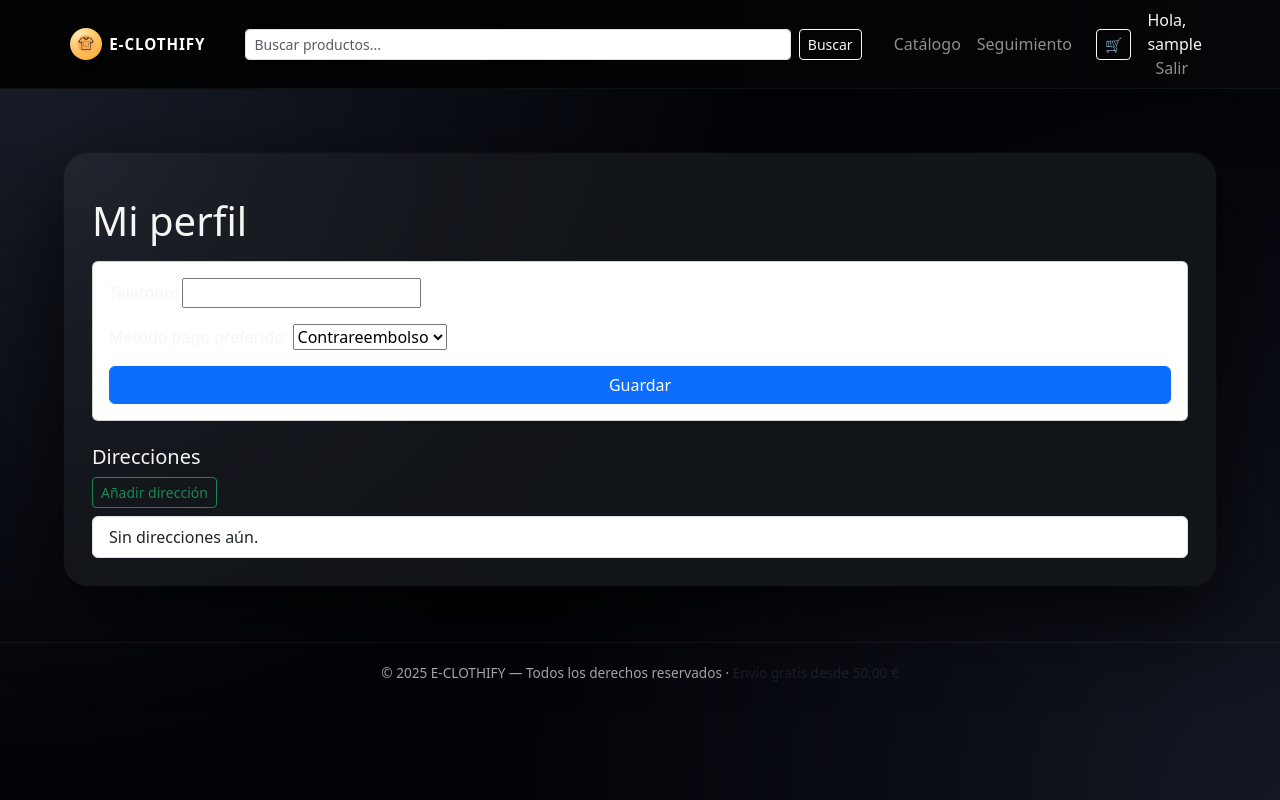
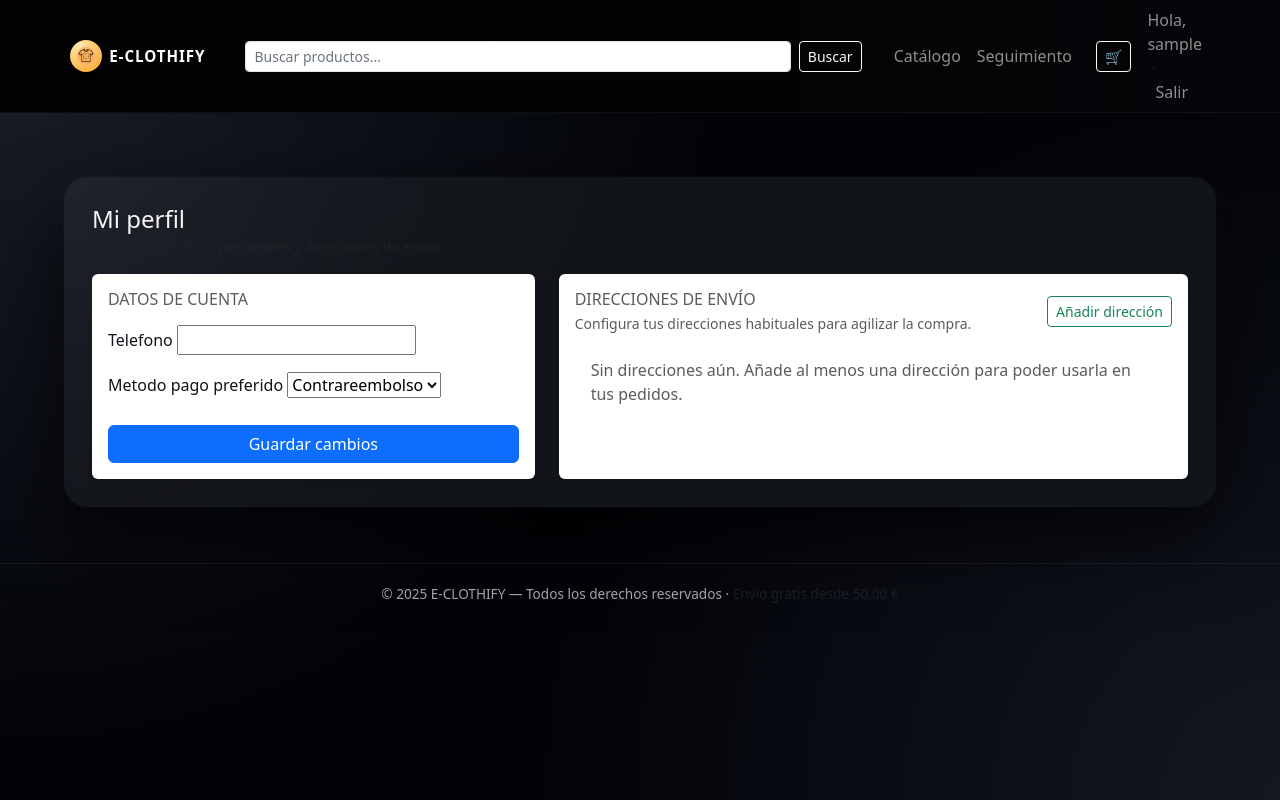
Before and after one commit to jesrammar/ecommerce-store, a Django app: page /cuenta/perfil/ in a window 1280 px wide. Run offline with Django 4.2, Linux system fonts and the light colour scheme; the visitor is signed in with stand-in values (Sample User, id 1).

Commit message:
fix: inconsistencies solved successfully!

```diff
--- a/pedidos/urls.py
+++ b/pedidos/urls.py
@@ -14,6 +14,7 @@ urlpatterns = [
 
     # Seguimiento
     path("seguimiento/<str:token>/", views.seguimiento, name="seguimiento"),
+    path("seguimiento-id/<int:pedido_id>/", views.seguimiento_por_id, name="seguimiento_id"),
 
     # Webhook Stripe
     path("webhooks/stripe/", views.stripe_webhook, name="stripe_webhook"),
--- a/templates/accounts/perfil.html
+++ b/templates/accounts/perfil.html
@@ -1,31 +1,89 @@
 {% extends "base.html" %}
 {% block title %}Mi perfil{% endblock %}
+{% block page_title %}Mi perfil{% endblock %}
+{% block page_subtitle %}Gestiona tus datos personales y direcciones de envío.{% endblock %}
+
 {% block content %}
-<h1 class="mb-3">Mi perfil</h1>
-<form method="post" class="card card-body mb-4">
+<div class="row g-4">
+  <!-- Datos de cuenta -->
+  <div class="col-lg-5">
+    <div class="card border-0 shadow-sm">
+      <div class="card-body">
+        <h2 class="h6 text-uppercase text-muted mb-3">Datos de cuenta</h2>
+
+        <form method="post" class="vstack gap-3" novalidate>
           {% csrf_token %}
-  {{ form.as_p }}
-  <button class="btn btn-primary">Guardar</button>
+          {% for field in form %}
+            <div>
+              <label class="form-label mb-1" for="{{ field.id_for_label }}">
+                {{ field.label }}
+              </label>
+              {{ field }}
+              {% if field.help_text %}
+                <div class="form-text">{{ field.help_text }}</div>
+              {% endif %}
+              {% for error in field.errors %}
+                <div class="invalid-feedback d-block">{{ error }}</div>
+              {% endfor %}
+            </div>
+          {% endfor %}
+          <button class="btn btn-primary w-100 mt-2">Guardar cambios</button>
         </form>
+      </div>
+    </div>
+  </div>
 
-<h2 class="h5">Direcciones</h2>
-<a class="btn btn-sm btn-outline-success mb-2" href="{% url 'accounts:address_create' %}">Añadir dirección</a>
+  <!-- Direcciones -->
+  <div class="col-lg-7">
+    <div class="card border-0 shadow-sm h-100">
+      <div class="card-body d-flex flex-column">
+        <div class="d-flex justify-content-between align-items-center mb-3">
+          <div>
+            <h2 class="h6 text-uppercase text-muted mb-1">Direcciones de envío</h2>
+            <p class="small text-muted mb-0">
+              Configura tus direcciones habituales para agilizar la compra.
+            </p>
+          </div>
+          <a class="btn btn-sm btn-outline-success"
+             href="{% url 'accounts:address_create' %}">
+            Añadir dirección
+          </a>
+        </div>
 
-<ul class="list-group">
+        <div class="flex-grow-1">
+          <ul class="list-group list-group-flush">
             {% for d in direcciones %}
-    <li class="list-group-item d-flex justify-content-between align-items-center">
-      <span>
-        {{ d.nombre }} — {{ d.linea1 }}{% if d.linea2 %}, {{ d.linea2 }}{% endif %}, {{ d.ciudad }} ({{ d.cp }})
-        {% if d.es_predeterminada %}<span class="badge text-bg-secondary ms-2">Predeterminada</span>{% endif %}
-      </span>
-      <span class="btn-group">
-        <a class="btn btn-sm btn-outline-primary" href="{% url 'accounts:address_edit' d.pk %}">Editar</a>
-        <a class="btn btn-sm btn-outline-secondary" href="{% url 'accounts:address_make_default' d.pk %}">Predeterminada</a>
-        <a class="btn btn-sm btn-outline-danger" href="{% url 'accounts:address_delete' d.pk %}">Eliminar</a>
-      </span>
+              <li class="list-group-item d-flex justify-content-between align-items-start">
+                <div>
+                  <div class="fw-semibold">
+                    {{ d.nombre }}
+                    {% if d.es_predeterminada %}
+                      <span class="badge rounded-pill text-bg-secondary ms-2">Predeterminada</span>
+                    {% endif %}
+                  </div>
+                  <div class="small text-muted">
+                    {{ d.linea1 }}{% if d.linea2 %}, {{ d.linea2 }}{% endif %}<br>
+                    {{ d.cp }} {{ d.ciudad }}
+                  </div>
+                </div>
+                <div class="btn-group btn-group-sm ms-3">
+                  <a class="btn btn-outline-primary"
+                     href="{% url 'accounts:address_edit' d.pk %}">Editar</a>
+                  <a class="btn btn-outline-secondary"
+                     href="{% url 'accounts:address_make_default' d.pk %}">Predet.</a>
+                  <a class="btn btn-outline-danger"
+                     href="{% url 'accounts:address_delete' d.pk %}">Eliminar</a>
+                </div>
               </li>
             {% empty %}
-    <li class="list-group-item">Sin direcciones aún.</li>
+              <li class="list-group-item text-muted">
+                Sin direcciones aún. Añade al menos una dirección para poder usarla en tus pedidos.
+              </li>
             {% endfor %}
           </ul>
+        </div>
+      </div>
+    </div>
+  </div>
+</div>
 {% endblock %}
--- a/templates/base.html
+++ b/templates/base.html
@@ -91,6 +91,29 @@
       padding:1.25rem 0 1.75rem;
       text-align:center;
     }
+
+    /* ==== Mejora formularios: texto oscuro sobre fondos claros ==== */
+
+    /* Labels siempre legibles */
+    .form-label,
+    .form-check-label {
+      color: #111419;
+    }
+
+    /* Texto de inputs / selects */
+    .form-control,
+    .form-select,
+    textarea.form-control {
+      color: #111419;
+      background-color: #ffffff;
+    }
+
+    /* Placeholders más visibles en blanco */
+    .form-control::placeholder,
+    textarea.form-control::placeholder {
+      color: #6c757d;
+      opacity: 1;
+    }
   </style>
 
   {% block extra_head %}{% endblock %}
@@ -155,7 +178,11 @@
 
         <li class="nav-item ms-lg-3 mt-2 mt-lg-0">
           {% if user.is_authenticated %}
-            <span class="ec-chip me-2">Hola, {{ user.username }}</span>
+            {# El chip Hola, usuario es el enlace al perfil #}
+            <a href="{% url 'accounts:perfil' %}" class="nav-link d-inline px-0">
+              <span class="ec-chip me-2">Hola, {{ user.username }}</span>
+            </a>
+            <span class="text-muted mx-1">·</span>
             <a class="nav-link d-inline" href="{% url 'accounts:logout' %}">Salir</a>
           {% else %}
             <a class="nav-link d-inline" href="{% url 'accounts:login' %}">Entrar</a>
@@ -239,12 +266,16 @@ document.addEventListener("DOMContentLoaded", function () {
 
   if (!input || !btn || !form) return;
 
-  const PATTERN = "{% url 'pedidos:seguimiento' token='__TOKEN__' %}";
+  // Patrón para construir URL con token
+  const PATTERN_TOKEN = "{% url 'pedidos:seguimiento' token='__TOKEN__' %}";
+  // Patrón para construir URL con ID (usamos 0 y luego lo sustituimos)
+  const PATTERN_ID = "{% url 'pedidos:seguimiento_id' pedido_id=0 %}".replace("0", "__ID__");
 
   function extractToken(v) {
     v = (v || "").trim();
     if (!v) return "";
 
+    // Si es URL completa, sacamos el último segmento
     if (v.startsWith("http://") || v.startsWith("https://")) {
       try {
         const u = new URL(v);
@@ -253,22 +284,39 @@ document.addEventListener("DOMContentLoaded", function () {
       } catch(e){}
     }
 
+    // Si viene con /pedidos/seguimiento/ en medio
     const idx = v.toLowerCase().indexOf("/pedidos/seguimiento/");
     if (idx !== -1) {
       let sub = v.slice(idx + "/pedidos/seguimiento/".length);
       return sub.replace(/\/+.*/, "");
     }
 
+    // Si no, asumimos que es el propio token sin adornos
     return v.replace(/^\/+|\/+$/g, "");
   }
 
   function go() {
-    const token = extractToken(input.value);
+    const raw = (input.value || "").trim();
+    if (!raw) {
+      input.classList.add("is-invalid");
+      return;
+    }
+
+    // Si son solo dígitos -> lo tratamos como ID de pedido
+    if (/^\d+$/.test(raw)) {
+      const url = PATTERN_ID.replace("__ID__", raw);
+      window.location.href = url;
+      return;
+    }
+
+    // Si no, extraemos token como antes
+    const token = extractToken(raw);
     if (!token) {
       input.classList.add("is-invalid");
       return;
     }
-    const url = PATTERN.replace("__TOKEN__", encodeURIComponent(token));
+
+    const url = PATTERN_TOKEN.replace("__TOKEN__", encodeURIComponent(token));
     window.location.href = url;
   }
 
```
Also changed, not shown: pedidos/views.py (+129 -54 lines), templates/pedidos/mis_pedidos.html (+7 -5 lines), templates/pedidos/seguimiento.html (+60 -20 lines), templates/productos/detalle.html (+26 -20 lines). Lines whose indentation alone changed are shown as unchanged.
